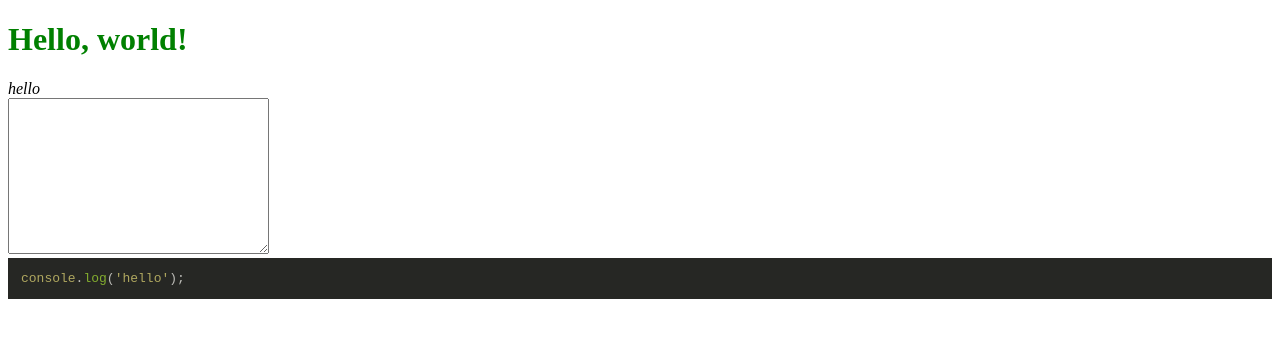
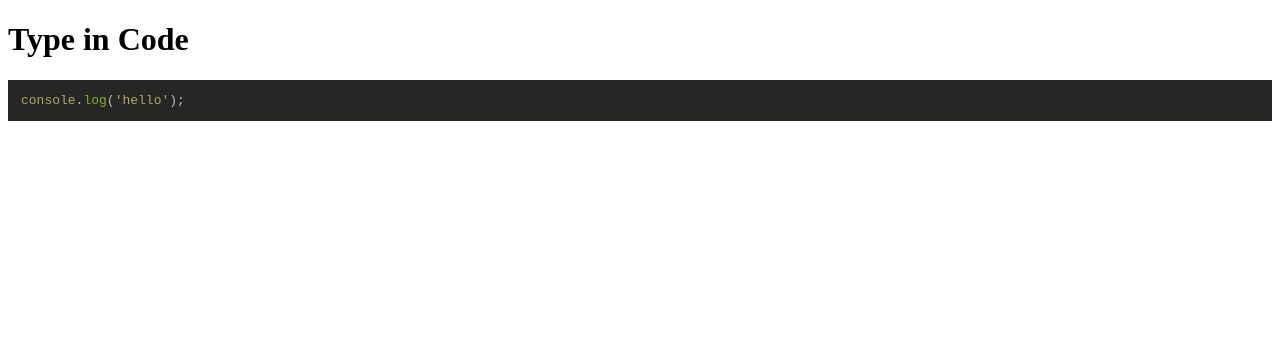
Before and after one commit to ryym/type-in-code, a Vue app: page / in a window 1280 px wide. Shown: the top 338 px of the page. Built offline with nearby package versions, Linux system fonts and the light colour scheme.

Commit message:
feat: Hide textarea

```diff
--- a/src/app.vue
+++ b/src/app.vue
@@ -1,7 +1,6 @@
 <template>
   <div>
-    <h1>Hello, {{name}}!</h1>
-    <div v-html="html"></div>
+    <h1>Type in Code</h1>
     <screen></screen>
   </div>
 </template>
@@ -13,15 +12,9 @@ export default {
   components: {
     Screen,
   },
-
-  data() {
-    return {name: 'world', html: '<em>hello</em>'};
-  },
 };
 </script>
 
 <style scoped>
-h1 {
-  color: green;
-}
+/* nothing */
 </style>
--- a/src/screen.vue
+++ b/src/screen.vue
@@ -1,8 +1,16 @@
 <template>
   <div>
-    <textarea id="input" cols="30" rows="10" @input="parseInput" ref="textarea"></textarea>
+    <textarea
+      autofocus
+      id="input"
+      cols="1"
+      rows="1"
+      ref="textarea"
+      class="screen-textarea"
+      @input="parseInput"
+     ></textarea>
     <div id="error"></div>
-    <div class="container">
+    <div class="container" @click="focusTextarea">
       <code-block lang="javascript" :code-html="codeHtml" />
       <code-block class="display" lang="javascript" :code-html="inputHtml" />
     </div>
@@ -34,6 +42,9 @@ export default {
   },
 
   methods: {
+    focusTextarea() {
+      this.$refs.textarea.focus();
+    },
     parseInput(event) {
       const code = event.target.value;
       if (this.finalCode.indexOf(code) === -1) {
@@ -55,6 +66,12 @@ export default {
 
 pre {
   margin: 0;
+}
+
+.screen-textarea {
+  /* XXX: Is there a better way to hide textarea? */
+  position: absolute;
+  top: -100px;
 }
 
 .container {
```
